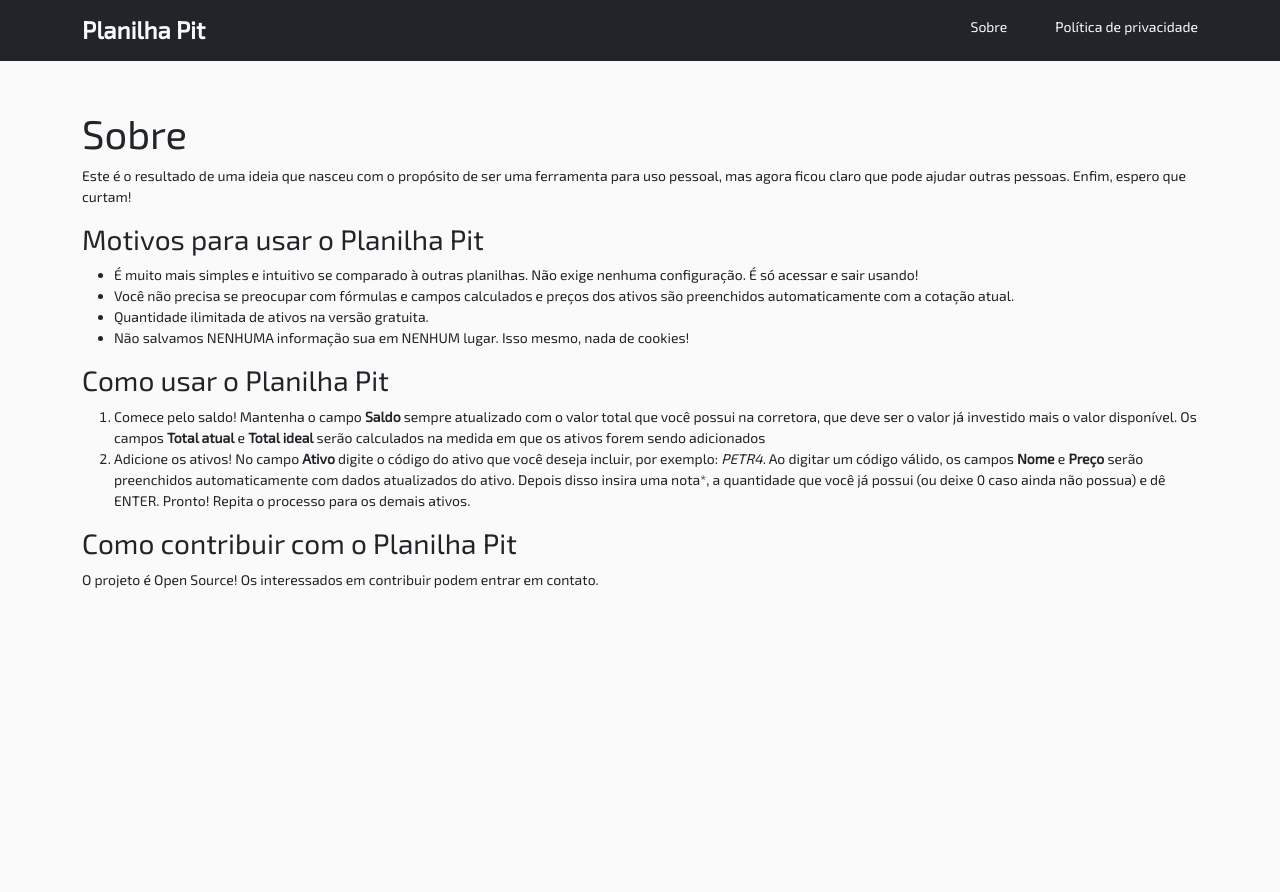
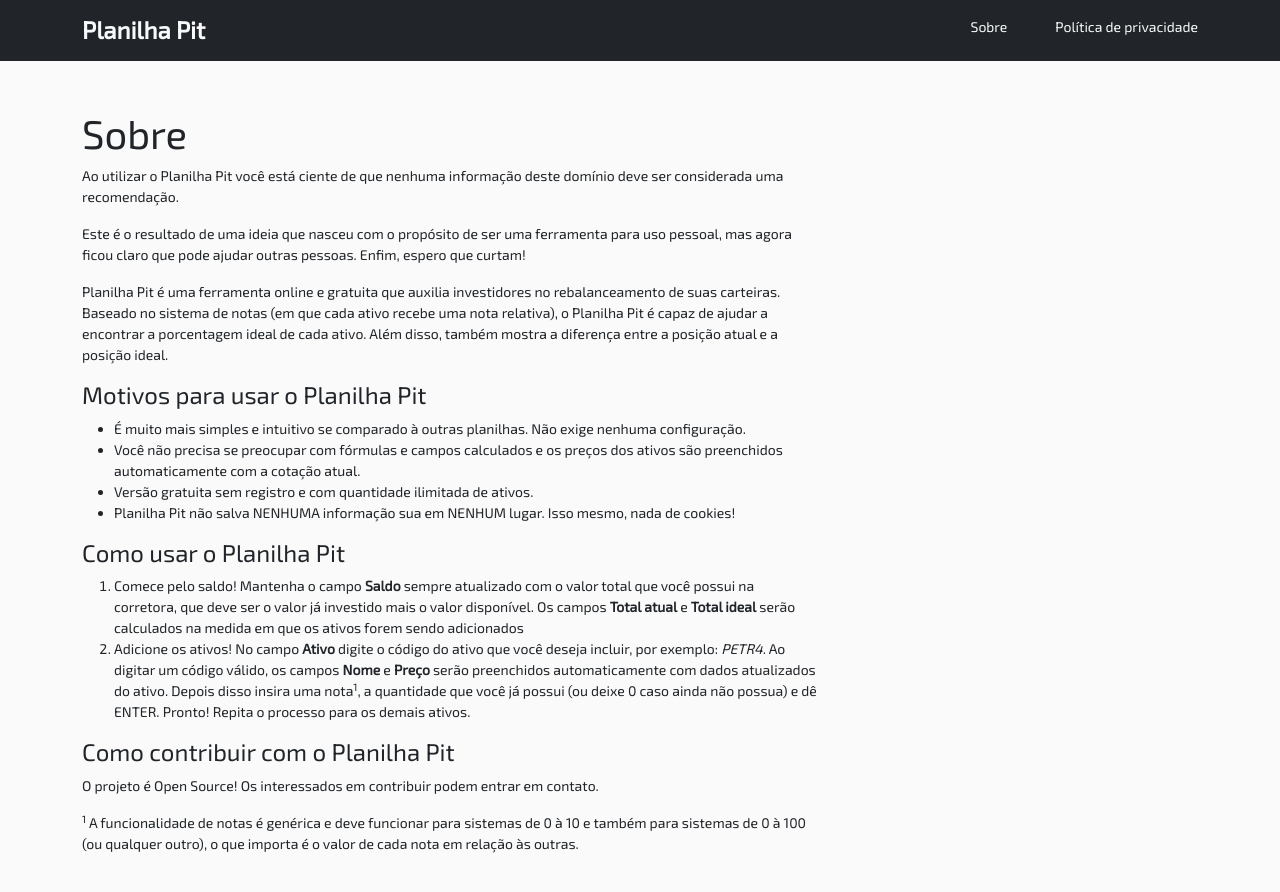
Before and after one commit to danjsillva/planilhapit, a Next.js app: page /about in a window 1280 px wide. Shown: the top 892 px of the page. Before the commit the page ends 800 px from the top, so only its background shows below. Built offline with nearby package versions, Linux system fonts and the light colour scheme.

Commit message:
feat: correcoes nos textos da pagina inicial e sobre

```diff
--- a/pages/about.js
+++ b/pages/about.js
@@ -3,61 +3,74 @@ import React from "react";
 const Privacy = () => {
   return (
     <div className="container">
-      <div className="mt-5">
+      <div className="row my-5">
+        <div className="col-8">
           <h1>Sobre</h1>
-
           <p>
-          Este é o resultado de uma ideia que nasceu com o propósito de ser uma
-          ferramenta para uso pessoal, mas agora ficou claro que pode ajudar
-          outras pessoas. Enfim, espero que curtam!
+            Ao utilizar o Planilha Pit você está ciente de que nenhuma
+            informação deste domínio deve ser considerada uma recomendação.
           </p>
-
-        <h3>Motivos para usar o Planilha Pit</h3>
-
+          <p>
+            Este é o resultado de uma ideia que nasceu com o propósito de ser
+            uma ferramenta para uso pessoal, mas agora ficou claro que pode
+            ajudar outras pessoas. Enfim, espero que curtam!
+          </p>
+          <p>
+            Planilha Pit é uma ferramenta online e gratuita que auxilia
+            investidores no rebalanceamento de suas carteiras. Baseado no
+            sistema de notas (em que cada ativo recebe uma nota relativa), o
+            Planilha Pit é capaz de ajudar a encontrar a porcentagem ideal de
+            cada ativo. Além disso, também mostra a diferença entre a posição
+            atual e a posição ideal.
+          </p>
+          <h4>Motivos para usar o Planilha Pit</h4>
           <ul>
             <li>
               É muito mais simples e intuitivo se comparado à outras planilhas.
-            Não exige nenhuma configuração. É só acessar e sair usando!
+              Não exige nenhuma configuração.
             </li>
             <li>
               Você não precisa se preocupar com fórmulas e campos calculados e
-            preços dos ativos são preenchidos automaticamente com a cotação
+              os preços dos ativos são preenchidos automaticamente com a cotação
               atual.
             </li>
-          <li>Quantidade ilimitada de ativos na versão gratuita.</li>
             <li>
-            Não salvamos NENHUMA informação sua em NENHUM lugar. Isso mesmo,
-            nada de cookies!
+              Versão gratuita sem registro e com quantidade ilimitada de ativos.
+            </li>
+            <li>
+              Planilha Pit não salva NENHUMA informação sua em NENHUM lugar.
+              Isso mesmo, nada de cookies!
             </li>
           </ul>
-      </div>
-
-      <h3>Como usar o Planilha Pit</h3>
-
+          <h4>Como usar o Planilha Pit</h4>
           <ol>
             <li>
-          Comece pelo saldo! Mantenha o campo <b>Saldo</b> sempre atualizado com
-          o valor total que você possui na corretora, que deve ser o valor já
-          investido mais o valor disponível. Os campos <b>Total atual</b> e{" "}
-          <b>Total ideal</b> serão calculados na medida em que os ativos forem
-          sendo adicionados{" "}
+              Comece pelo saldo! Mantenha o campo <b>Saldo</b> sempre atualizado
+              com o valor total que você possui na corretora, que deve ser o
+              valor já investido mais o valor disponível. Os campos{" "}
+              <b>Total atual</b> e <b>Total ideal</b> serão calculados na medida
+              em que os ativos forem sendo adicionados{" "}
             </li>
             <li>
-          Adicione os ativos! No campo <b>Ativo</b> digite o código do ativo que
-          você deseja incluir, por exemplo: <i>PETR4</i>. Ao digitar um código
-          válido, os campos <b>Nome</b> e <b>Preço</b> serão preenchidos
-          automaticamente com dados atualizados do ativo. Depois disso insira
-          uma nota*, a quantidade que você já possui (ou deixe 0 caso ainda não
-          possua) e dê ENTER. Pronto! Repita o processo para os demais ativos.
+              Adicione os ativos! No campo <b>Ativo</b> digite o código do ativo
+              que você deseja incluir, por exemplo: <i>PETR4</i>. Ao digitar um
+              código válido, os campos <b>Nome</b> e <b>Preço</b> serão
+              preenchidos automaticamente com dados atualizados do ativo. Depois
+              disso insira uma nota<sup>1</sup>, a quantidade que você já possui
+              (ou deixe 0 caso ainda não possua) e dê ENTER. Pronto! Repita o
+              processo para os demais ativos.
             </li>
           </ol>
-
-      <h3>Como contribuir com o Planilha Pit</h3>
-
+          <h4>Como contribuir com o Planilha Pit</h4>
           <p>
-        O projeto é Open Source! Os interessados em contribuir podem entrar em
-        contato.
+            O projeto é Open Source! Os interessados em contribuir podem entrar
+            em contato.
           </p>
+          <sup>1</sup> A funcionalidade de notas é genérica e deve funcionar
+          para sistemas de 0 à 10 e também para sistemas de 0 à 100 (ou qualquer
+          outro), o que importa é o valor de cada nota em relação às outras.
+        </div>
+      </div>
     </div>
   );
 };
--- a/pages/components/empty-state.js
+++ b/pages/components/empty-state.js
@@ -17,15 +17,15 @@ const EmptyState = () => {
       </div>
 
       <div className="d-grid gap-2 col-4 mx-auto mt-5">
-        <button
+        {/* <button
           className="btn btn-dark"
           data-toggle="modal"
           data-target="#stockModal"
         >
           Adicionar meu primeiro ativo
-        </button>
+        </button> */}
 
-        <button className="btn btn-link btn-sm text-dark">
+        <button className="btn btn-link btn-sm text-dark" disabled>
           Criar uma conta
         </button>
       </div>
```
Also changed, not shown: pages/index.js (+3 -4 lines), pages/privacy.js (+63 -57 lines), pages/stocks.js (+11 -1 lines). Lines whose indentation alone changed are shown as unchanged.
